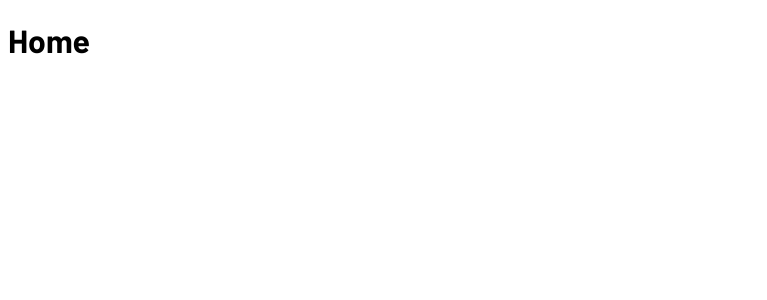
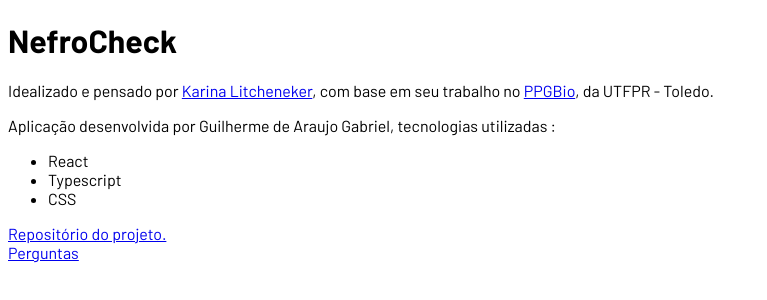
Before and after one commit to guilhermag/ppgbio-nefro, a React (Vite) app: page / in a window 1280 px wide. Shown: the top 300 px of the page, without its empty margins (0-767 px from the left). Built offline with nearby package versions, Linux system fonts and the light colour scheme.

Commit message:
home creation, adding new page icon

```diff
--- a/index.html
+++ b/index.html
@@ -2,7 +2,7 @@
 <html lang="en">
   <head>
     <meta charset="UTF-8" />
-    <link rel="icon" type="image/svg+xml" href="/vite.svg" />
+    <link rel="icon" type="image/svg+xml" href="./src/assets/kidney.svg" />
     <meta name="viewport" content="width=device-width, initial-scale=1.0" />
     <title>Nefrocheck</title>
     <link rel="preconnect" href="https://fonts.googleapis.com" />
--- a/src/main.tsx
+++ b/src/main.tsx
@@ -11,7 +11,7 @@ const router = createBrowserRouter([
     element: <Home />,
   },
   {
-    path: '/questions',
+    path: 'questions/',
     element: <Questions />,
   },
 ]);
--- a/src/views/home/index.tsx
+++ b/src/views/home/index.tsx
@@ -1,5 +1,48 @@
+import { Link } from 'react-router-dom';
+
 function Home() {
-  return <h1>Home</h1>;
+  return (
+    <>
+      <h1>NefroCheck</h1>
+      <div className='content'>
+        <div className='text-section'>
+          <p>
+            Idealizado e pensado por{' '}
+            <a
+              href='https://www.linkedin.com/in/karina-litchteneker-a9b0a187/'
+              target='_blank'
+            >
+              Karina Litcheneker
+            </a>
+            , com base em seu trabalho no{' '}
+            <a
+              href='http://www.utfpr.edu.br/cursos/coordenacoes/stricto-sensu/ppgbio-td/ppgbio-td'
+              target='_blank'
+            >
+              PPGBio
+            </a>
+            , da UTFPR - Toledo.
+          </p>
+        </div>
+        <div className='text-section'>
+          <p>
+            Aplicação desenvolvida por Guilherme de Araujo Gabriel, tecnologias
+            utilizadas :
+          </p>
+          <ul>
+            <li>React</li>
+            <li>Typescript</li>
+            <li>CSS</li>
+          </ul>
+          <a href='https://github.com/guilhermag/ppgbio-nefro' target='_blank'>
+            Repositório do projeto.
+          </a>
+        </div>
+      </div>
+
+      <Link to={'questions'}>Perguntas</Link>
+    </>
+  );
 }
 
 export default Home;
--- a/src/views/questions/index.tsx
+++ b/src/views/questions/index.tsx
@@ -1,5 +1,6 @@
 import { useState } from 'react';
 import { GrFormNext, GrFormPrevious } from 'react-icons/gr';
+import { Link } from 'react-router-dom';
 import FormQuestion from '../../components/FormQuestion';
 import { useForm } from '../../hooks/useForm';
 import { ANSWERS, QUESTIONS } from '../../shared/constants/questions';
@@ -72,6 +73,7 @@ function Questions() {
           </div>
         </form>
       </div>
+      <Link to={'/'}>Voltar para a Home</Link>
     </div>
   );
 
```
Also changed, not shown: src/assets/kidney.svg (added).
